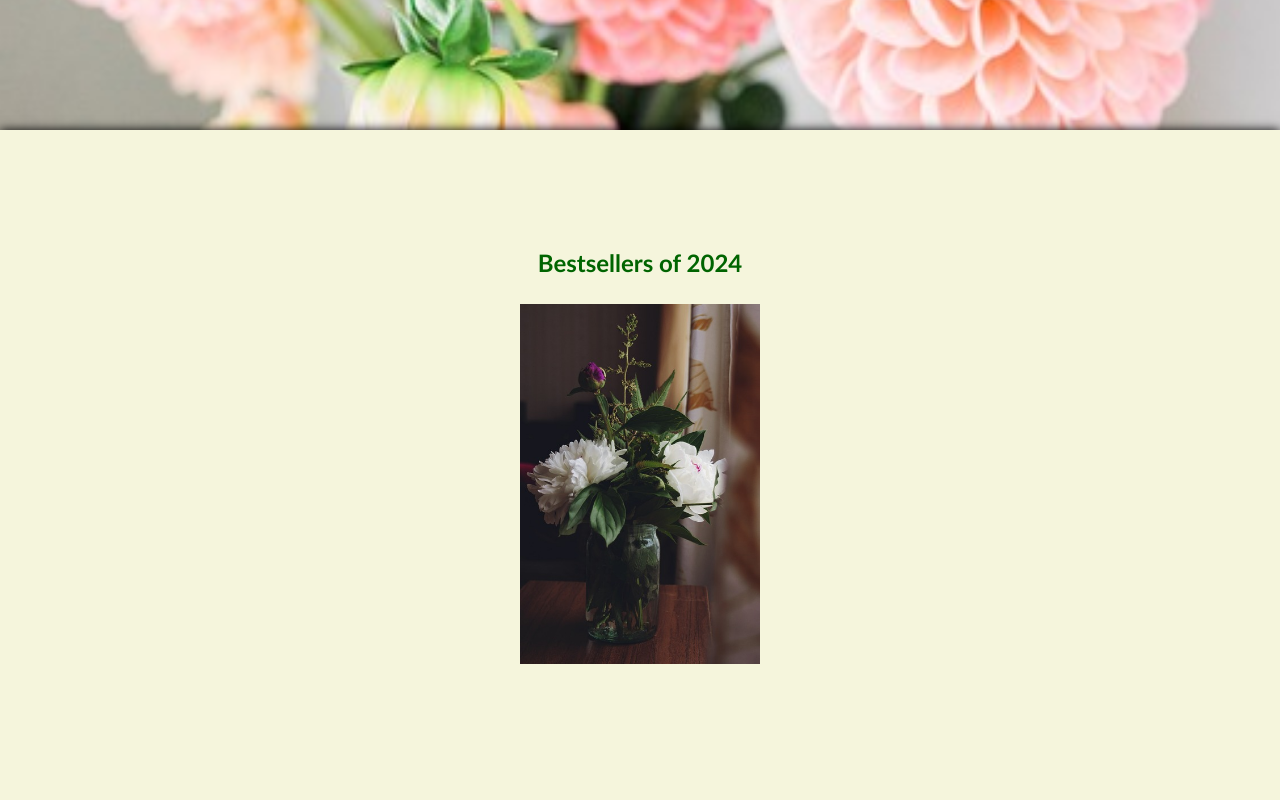
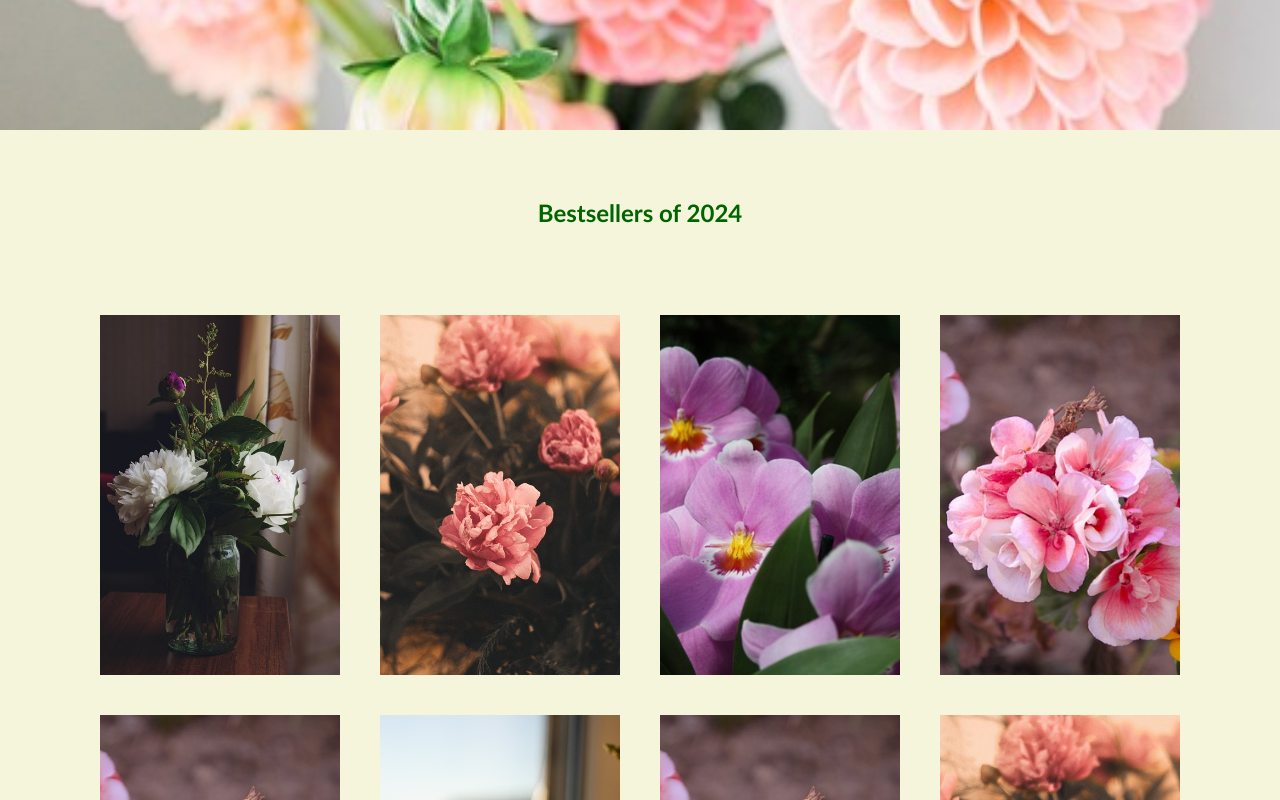
Before and after one commit to wiktorKycia/floritsts, a React (Vite) app: page / in a window 1280 px wide. Shown: the part 360-1160 px from the top of the page. Before the commit the page ends 1130 px from the top, so only its background shows below. Built offline with nearby package versions, Linux system fonts and the light colour scheme.

Commit message:
add some styles to look better, import every flower into App.jsx and display them randomly in container

```diff
--- a/src/App.jsx
+++ b/src/App.jsx
@@ -5,8 +5,31 @@ import ContentSection from "./components/ContentSection/ContentSection.jsx"
 import Offer from    "./components/Offer/Offer.jsx"
 
 import flower1 from "./assets/flower1.jpg"
+import flower2 from "./assets/flower2.jpg"
+import flower3 from "./assets/flower3.jpg"
+import flower4 from "./assets/flower4.jpg"
+import flower5 from "./assets/flower5.jpg"
+import flower6 from "./assets/flower6.jpg"
+import flower7 from "./assets/flower7.jpg"
+import flower8 from "./assets/flower8.jpg"
+import flower9 from "./assets/flower9.jpg"
+import flower10 from "./assets/flower10.jpg"
+import flower11 from "./assets/flower11.jpg"
+import flower12 from "./assets/flower12.jpg"
+import flower13 from "./assets/flower13.jpg"
+import flower14 from "./assets/flower14.jpg"
+import flower15 from "./assets/flower15.jpg"
+
 
 function App() {
+    const flowers = [flower1, flower2, flower3, flower4, flower5, flower6, flower7, flower8, flower9, flower10, flower11, flower12, flower13, flower14, flower15];
+    const offers = new Array(15);
+    for(let i = 0; i < offers.length; i++) {
+        offers[i] = {
+            image: flowers[Math.floor(Math.random() * flowers.length)],
+            text: "Flower Bouquet"
+        }
+    }
     return(
         <>
             <Header></Header>
@@ -16,6 +39,9 @@ function App() {
                         image={flower1}
                         text="Flower Bouquet"
                     />
+                    {offers.map((offer, index) => (
+                        <Offer key={index} image={offer.image} text={offer.text}/>
+                    ))}
                 </ContentSection>
             </Main>
             <Footer></Footer>
--- a/src/components/ContentSection/ContentSection.module.css
+++ b/src/components/ContentSection/ContentSection.module.css
@@ -8,8 +8,20 @@
     width: 100%;
     color: var(--color2);
     background-color: var(--color1);
-    box-shadow: 0 0 10px black;
     transition: all 550ms;
-    position: relative;
-    top: 0
 }
+.h2
+{
+    padding: 48px 0;
+}
+
+.container
+{
+    display: flex;
+    flex-direction: row;
+    flex-wrap: wrap;
+    justify-content: center;
+    align-items: flex-start;
+    width: 100%;
+    max-width: 1200px
+}
--- a/src/components/Header/Header.module.css
+++ b/src/components/Header/Header.module.css
@@ -12,6 +12,7 @@
     transition: all 550ms;
     position: sticky;
     top: 0;
+    z-index: 10;
 }
 
 
--- a/src/components/Offer/Offer.module.css
+++ b/src/components/Offer/Offer.module.css
@@ -1,6 +1,6 @@
 .article
 {
-    margin: 8px;
+    margin: 20px;
     width: 240px;
     height: 360px;
     overflow: hidden;
@@ -15,7 +15,7 @@
     left: 50%;
     transform: translate(-50%, -50%);
 
-    background-color: rgb(0, 0, 0);
+    background-color: rgba(0, 0, 0, 0.5);
     padding: 0.5rem;
 
     text-align: center;
@@ -35,12 +35,13 @@
 }
 .article:hover > .overlay
 {
-    opacity: 0.7;
+    opacity: 1;
 }
 .img
 {
     width: 240px;
     height: 360px;
+    object-fit: cover;
 }
 .offertext
 {
@@ -65,7 +66,6 @@
 }
 .button:hover
 {
-    opacity: 1;
     background-color: var(--color3);
     color: var(--color1);
     box-shadow: 0 0 10px 5px var(--color3);
```
